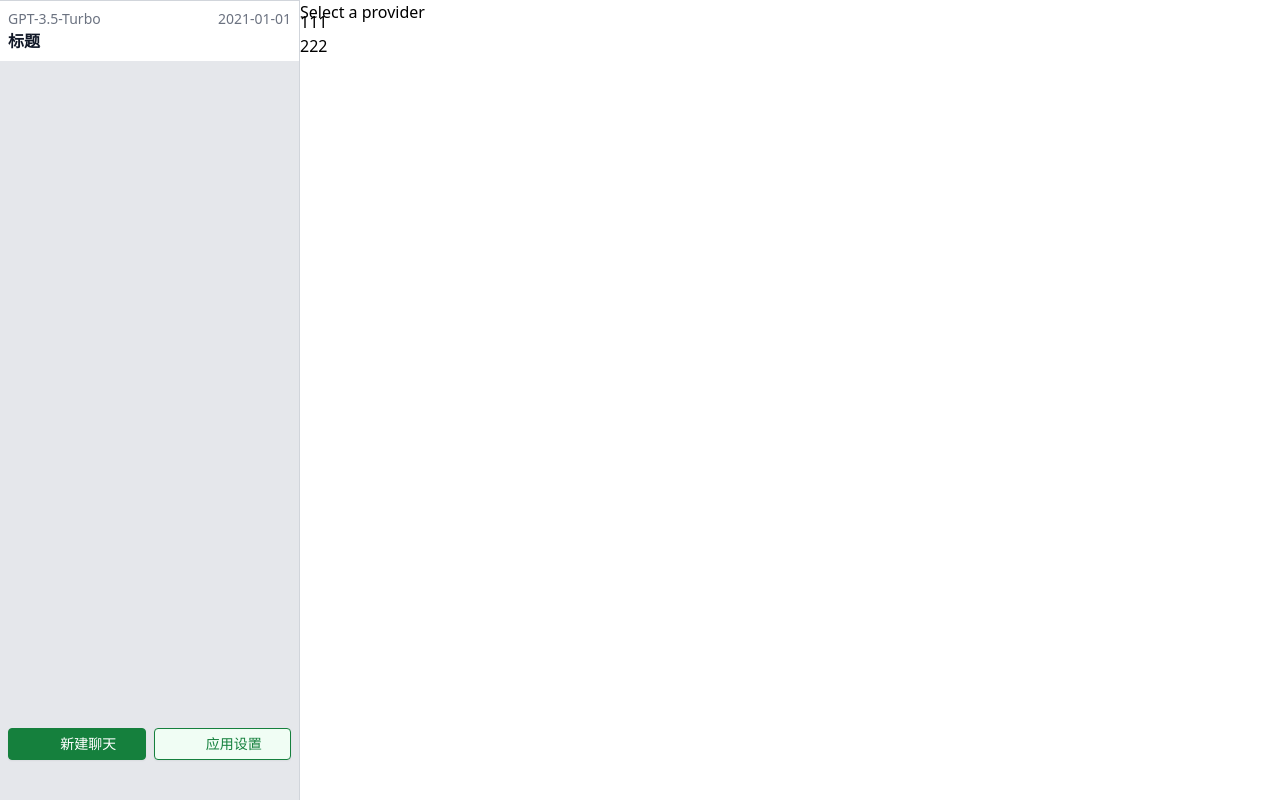
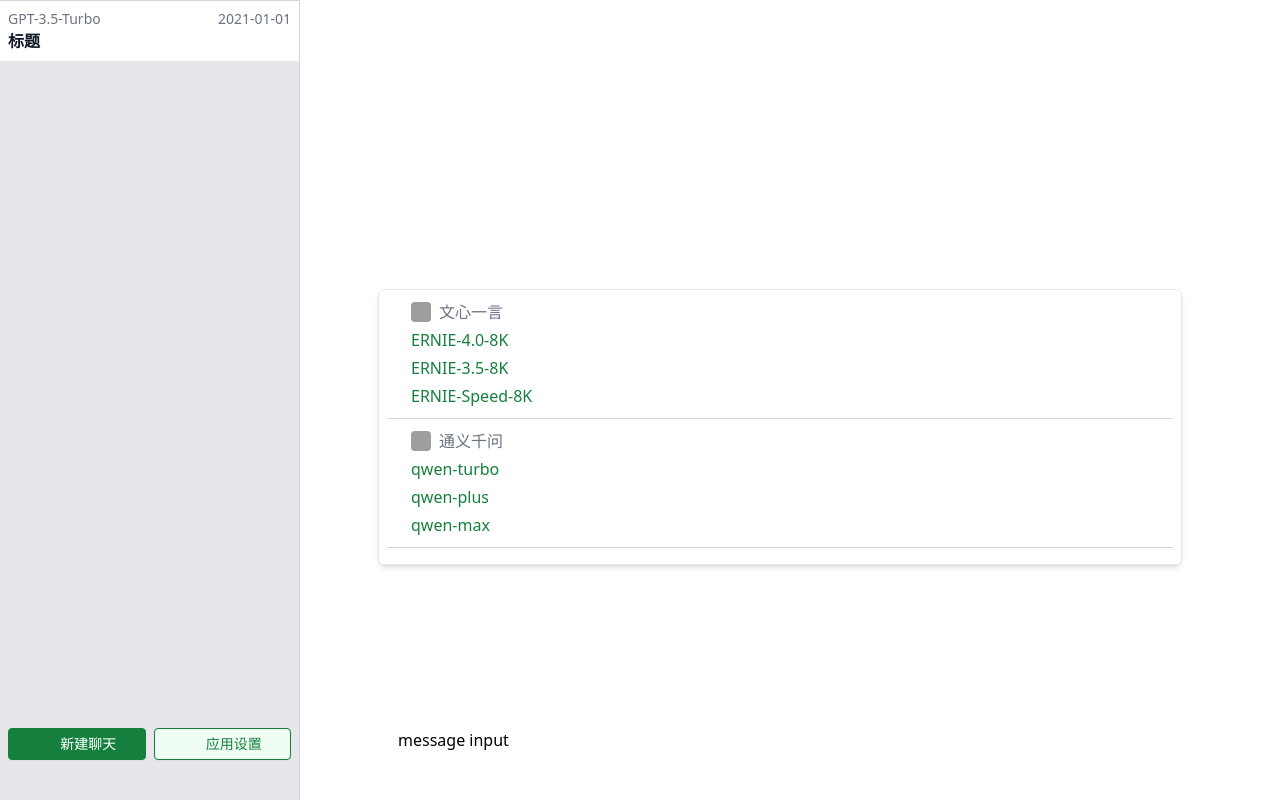
Before and after one commit to Xavier-Tse/vue-electron-chat, a Vue app: page / in a window 1280 px wide. Both pictures are taken after a click on the button "Select a provider". Built offline with nearby package versions, Linux system fonts and the light colour scheme; grey boxes are pictures that could not be loaded; some icons are missing.

Commit message:
feat: provider-select component

```diff
--- a/src/App.vue
+++ b/src/App.vue
@@ -21,20 +21,53 @@
         </button>
       </div>
     </div>
-    <div class=" h-full flex-1">
-      <ProviderSelect />
+    <div class=" h-full flex-1 flex items-center">
+      <div class="w-[80%] mx-auto h-full">
+        <div class="flex items-center h-[85%]">
+          <ProviderSelect :items="providers" v-model="selectedModel" />
+        </div>
+        <div class="flex items-center h-[15%]">
+          message input
+        </div>
+      </div>
     </div>
   </div>
 </template>
 
 <script setup lang="ts">
+import { ref } from 'vue';
 import ConversationList from './components/ConversationList.vue';
 import ProviderSelect from './components/ProviderSelect.vue';
-import { ConversationProps } from './types'
+import { ConversationProps, ProviderProps } from './types'
 import { Icon } from '@iconify/vue'
+
+const selectedModel = ref('')
 
 const items: ConversationProps[] = [
   { id: 1, selectedModel: 'GPT-3.5-Turbo', title: '标题', createdAt: '2021-01-01', updatedAt: '2021-01-01', providerId: 1 },
 ]
+
+const providers: ProviderProps[] = [
+  {
+    id: 1,
+    name: '文心一言',
+    desc: '文心一言 百度出品的大模型',
+    models: ['ERNIE-4.0-8K', 'ERNIE-3.5-8K', 'ERNIE-Speed-8K'],
+    avatar: 'https://qph.cf2.poecdn.net/main-thumb-pb-3004-50-jougqzjtwfqfyqprxbdwofvnwattmtrg.jpeg',
+    createdAt: '2024-07-03',
+    updatedAt: '2024-07-03'
+  },
+  {
+    id: 2,
+    name: '通义千问',
+    desc: '通义千问',
+    // https://help.aliyun.com/zh/dashscope/developer-reference/api-details?spm=a2c4g.11186623.0.0.5bf41507xgULX5#b148acc634pfc
+    models: ['qwen-turbo', 'qwen-plus', 'qwen-max'],
+    avatar: 'https://qph.cf2.poecdn.net/main-thumb-pb-3004-50-jougqzjtwfqfyqprxbdwofvnwattmtrg.jpeg',
+    createdAt: '2024-07-03',
+    updatedAt: '2024-07-03'
+  }
+]
+
 console.log('👋 This message is being logged by "renderer.ts", included via Vite')
 </script>
--- a/src/components/ProviderSelect.vue
+++ b/src/components/ProviderSelect.vue
@@ -1,22 +1,38 @@
 <template>
-  <div class="provider-select">
-    <SelectRoot>
-      <SelectTrigger>
+  <div class="provider-select w-full">
+    <SelectRoot v-model="currentModel">
+      <SelectTrigger class="flex w-full items-center justify-between
+        rounded-md py-1.5 px-3 shadow-sm border outline-none data-[placeholder]:text-gray-400">
         <SelectValue placeholder="Select a provider" />
+        <Icon
+          icon="radix-icons:chevron-down"
+          class="h-5 w-5"
+        />
       </SelectTrigger>
       <SelectPortal>
-        <SelectContent>
-          <SelectViewport>
-            <SelectItem value="provider1">
-              <SelectItemText>
-                111
-              </SelectItemText>
-            </SelectItem>
-            <SelectItem value="provider2">
-              <SelectItemText>
-                222
-              </SelectItemText>
-            </SelectItem>
+        <SelectContent class="bg-white rounded-md shadow-md z-[100] border">
+          <SelectViewport class="p-2">
+            <div v-for="provider in items">
+              <SelectLabel class="flex items-center px-6 h-7 text-gray-500">
+                <img :src="provider.avatar" :alt="provider.name" class="h-5 w-5 mr-2 rounded">
+                {{ provider.name }}
+              </SelectLabel>
+              <SelectGroup>
+                <SelectItem
+                  v-for="(model, index) in provider.models" :key="index" :value="`${provider.id}/${model}`"
+                  class="outline-none rounded flex items-center h-7 px-6 relative
+                    text-green-700 cursor-pointer
+                    data-[highlighted]:bg-green-700 data-[highlighted]:text-white
+                  "
+                >
+                  <SelectItemIndicator class="absolute left-2 w-6">
+                    <Icon icon="radix-icons:check"></Icon>
+                  </SelectItemIndicator>
+                  <SelectItemText>{{ model }}</SelectItemText>
+                </SelectItem>
+              </SelectGroup>
+              <SelectSeparator class="h-[1px] my-2 bg-gray-300" />
+            </div>
           </SelectViewport>
         </SelectContent>
       </SelectPortal>
@@ -39,4 +55,11 @@
   SelectValue,
   SelectViewport,
 } from 'radix-vue'
+import { Icon } from '@iconify/vue'
+import { ProviderProps } from '../types'
+
+defineProps<{ items: ProviderProps[] }>()
+
+const currentModel = defineModel<string>()
+
 </script>
```
Also changed, not shown: src/types.ts (+11 -0 lines).
